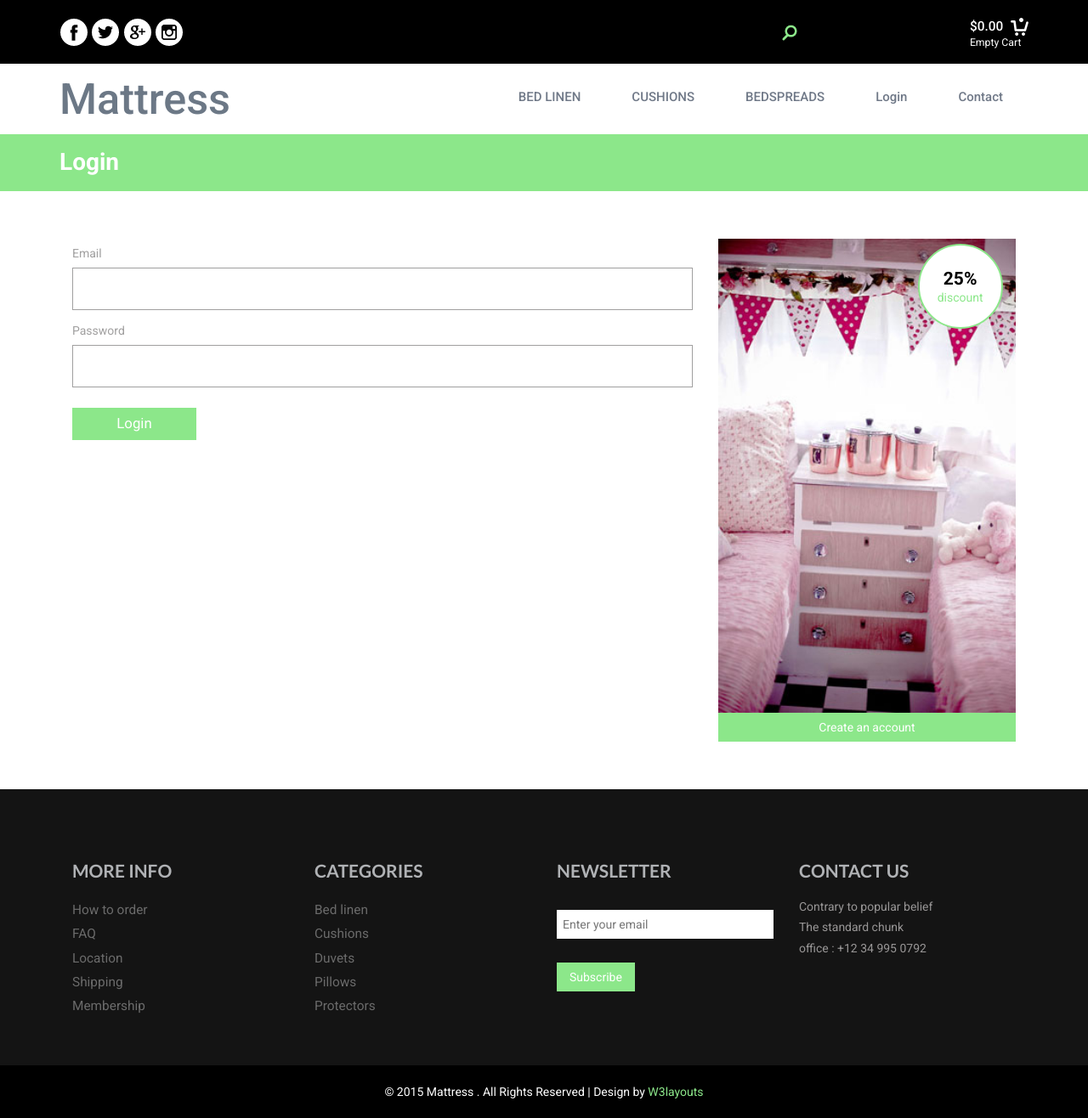
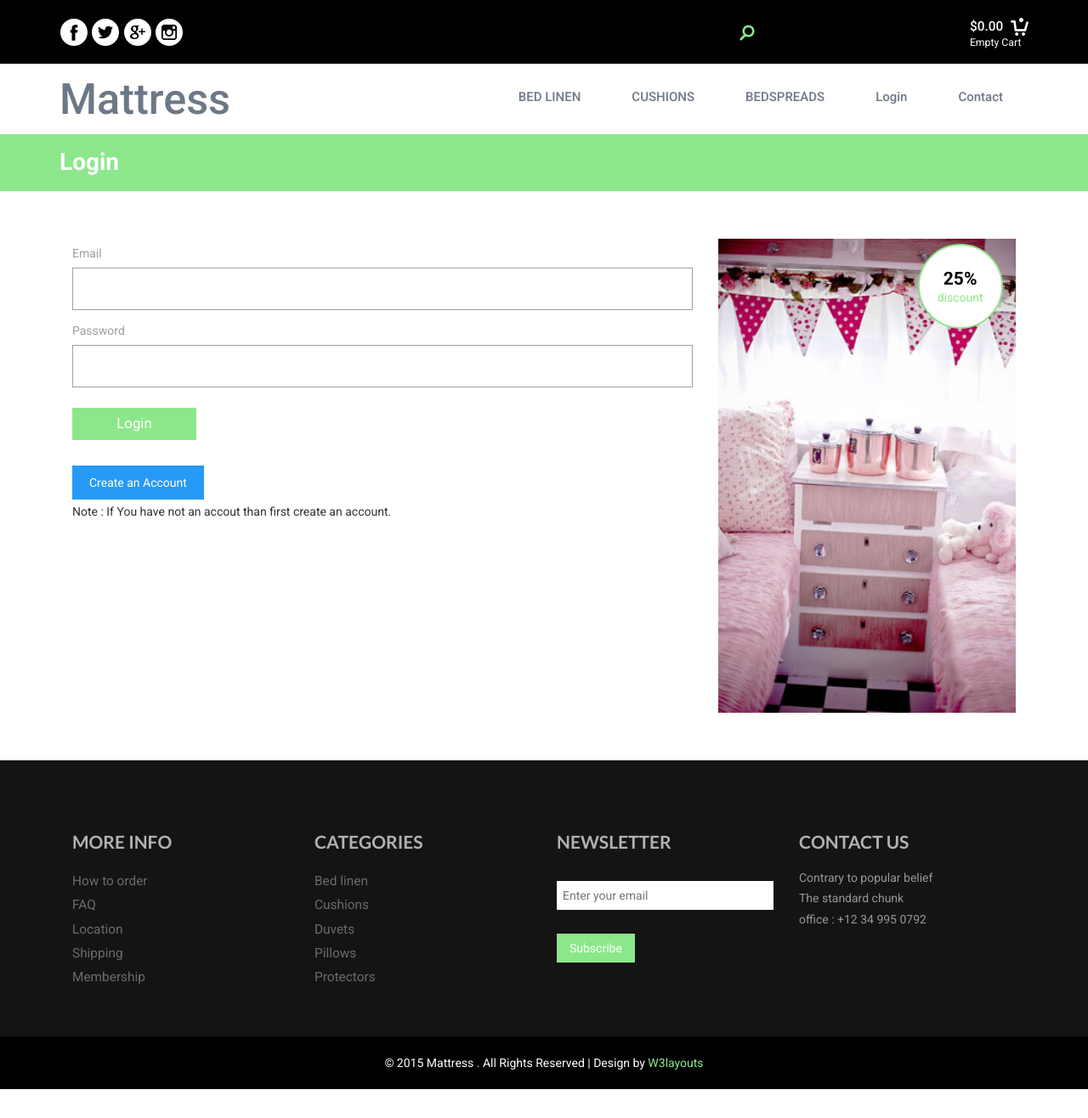
Before and after one commit to Yashnayak2324/furniture, a Django app: page /login/ in a window 1280 px wide. Shown: the whole page at 85% size. After the commit the page ends 1282 px from the top, so only its background shows below. Run offline with Django 3.2, Linux system fonts and the light colour scheme; some libraries are stand-ins or nearby versions.

Commit message:
login done

```diff
--- a/furniture_app/static/css/memenu.css
+++ b/furniture_app/static/css/memenu.css
@@ -142,3 +142,8 @@ skyblue .mepanel img:hover,.skyblue form.contact input[type="text"]:focus,.skybl
 	background:#8ce78a;
 	color: #ffffff;
 }
+
+.skyblue li a.color5:hover{
+	background:red;
+	color:#ffffff;
+}
--- a/furniture_app/static/css/style.css
+++ b/furniture_app/static/css/style.css
@@ -115,7 +115,7 @@ a.item_add {
 /*start search*/
 .sb-search {
 	position: absolute;
-	right: 330px;
+	right: 380px;
 	width: 0%;
 	min-width: 41px;
 	margin: 0;
@@ -1706,10 +1706,10 @@ a.add-re:hover{
 a.create {
   text-decoration: none;
   color: #fff;
-  padding: 7px 20px;
-  background:#8ce78a;
-  text-align: center;
-  display: block;
+  padding: 12px 20px;
+  background:#2799f7;
+  /* text-align: center; */
+  /* display: block; */
  }
 .left-account img{
  	width:100%;
--- a/furniture_app/templates/base.html
+++ b/furniture_app/templates/base.html
@@ -198,7 +198,11 @@
                                   </div>
                                 </div>
                         </li>
+                        {% if request.session.email %}
+                        <li style="display: inline;"><a class="color5" href="{% url 'logout' %}">Logout</a></li>
+                        {% else %}
                         <li style="display: inline;"><a class="color4" href="{% url 'login' %}">Login</a></li>
+                        {% endif %}
                         <li style="display: inline;"><a class="color6" href="{% url 'contact' %}">Contact</a></li>
                       </ul>
                     </div>
--- a/furniture_app/templates/index.html
+++ b/furniture_app/templates/index.html
@@ -11,7 +11,7 @@
 
     <div class="banner">
 		<div class="container">
-			  <script src="js/responsiveslides.min.js"></script>
+			  <script src="{% static 'js/responsiveslides.min.js' %}"></script>
   <script>
     $(function () {
       $("#slider").responsiveSlides({
--- a/furniture_app/templates/login.html
+++ b/furniture_app/templates/login.html
@@ -21,29 +21,35 @@ License URL: http://creativecommons.org/licenses/by/3.0/
 	</div>
 	<!-- grow -->
 <!--content-->
+{% if msg %}
+	{{msg}}
+{% endif %}
 <div class="container">
 		<div class="account">
 		<div class="account-pass">
 		<div class="col-md-8 account-top">
-			<form>
-
+			<form method="POST" action="{% url 'login' %}">
+			{% csrf_token %}
 			<div>
 				<span>Email</span>
-				<input type="text">
+				<input type="text" name="femail">
 			</div>
 			<div>
 				<span >Password</span>
-				<input type="password">
+				<input type="password" name = "fpass">
 			</div>
-				<input type="submit" value="Login">
+				<input type="submit" value="Login"> <br><br><br>
+				<a href="{% url 'register' %}" class="create">Create an Account</a>
 			</form>
+
+			<p>Note : If You have not an accout than first create an account.</p>
 		</div>
 		<div class="col-md-4 left-account ">
 			<a href="{% url 'single' %}"><img class="img-responsive " src="{% static 'images/s1.jpg' %}" alt=""></a>
 			<div class="five">
 			<h2>25% </h2><span>discount</span>
-			</div>
-			<a href="{% url 'register' %}" class="create">Create an account</a>
+		</div>
+
 <div class="clearfix"> </div>
 		</div>
 	<div class="clearfix"> </div>
@@ -51,9 +57,7 @@ License URL: http://creativecommons.org/licenses/by/3.0/
 	</div>
 
 </div>
-{% if msg %}
-	{{msg}}
-{% endif %}
+
 <!--//content-->
 </body>
 </html>
--- a/furniture_app/templates/single.html
+++ b/furniture_app/templates/single.html
@@ -5,7 +5,7 @@ License: Creative Commons Attribution 3.0 Unported
 License URL: http://creativecommons.org/licenses/by/3.0/
 -->
 {% extends 'base.html' %}
-{% load staic %}
+{% load static %}
 {% block content %}
 <!DOCTYPE html>
 <html>
--- a/furniture_app/urls.py
+++ b/furniture_app/urls.py
@@ -12,4 +12,5 @@ urlpatterns = [
     path('register/',views.register,name='register'),
     path('single/',views.single,name='single'),
     path('otp_var/',views.otp_var,name='otp_var'),
+    path('logout/',views.logout,name='logout'),
 ]
--- a/furniture_app/views.py
+++ b/furniture_app/views.py
@@ -25,11 +25,43 @@ def contact(request):
 def index(request):
     return render(request,'index.html')
 
-def login(request):
-    return render(request,'login.html')
-
 def products(request):
     return render(request,'products.html')
+
+
+def login(request):
+    if request.method == "POST":
+        vemail = request.POST['femail']
+        vpassword = request.POST['fpass']
+        try:
+            user = Register.objects.get(Email=vemail)
+
+            if user.Password == vpassword:
+                print(user.Password)
+                print(vpassword)
+                request.session['email'] = vemail
+                return render(request,'index.html')
+            else:
+                print("Password not Match.")
+                msg="Password Not Matched !!"
+                return render(request,'login.html',{'msg':msg})
+        except:
+            if vemail=="" or vpass=="":
+                msg="Please enter both fileds!"
+                return render(request,'login.html',{'msg':msg})
+            else:
+                msg="Email id is not registered !"
+                return render(request,'login.html',{'msg':msg})
+
+    else:
+        return render(request,'login.html')
+
+def logout(request):
+    try:
+        del request.session['email']
+        return render(request,'login.html')
+    except:
+        return render(request,'login.html')
 
 def register(request):
     if request.method=="POST":
@@ -60,6 +92,7 @@ def register(request):
                 email_Subject = 'OTP  For Signup Verfication'
                 sendmail(email_Subject,'otpVerification_emailTemplate',vemail,{'name':'Dear User','otp':otp})
                 return render(request,'otp.html',{'gotp':otp,'email':vemail,'fname':vfname,'lname':vlname,'password':vpassword})
+
     return render(request,'register.html')
 
 def otp_var(request):
```
Also changed, not shown: fruniture_project/settings.py (+14 -14 lines), db.sqlite3.
